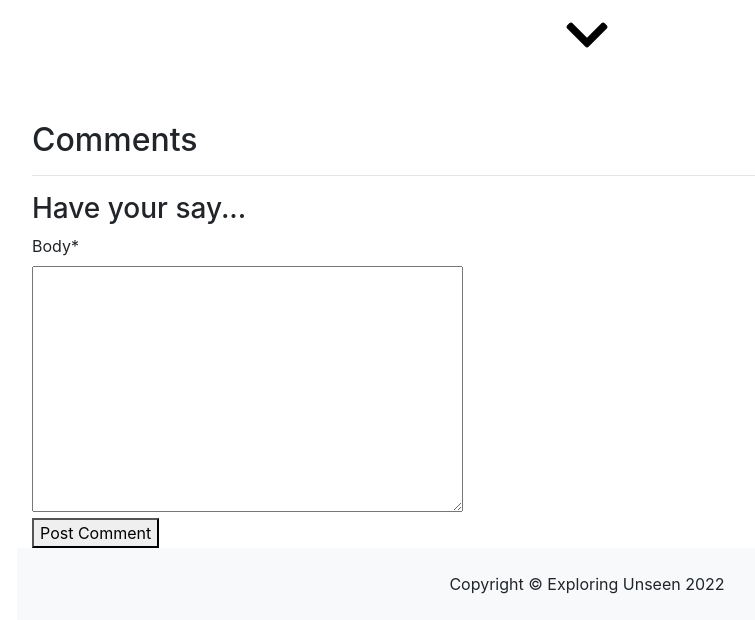
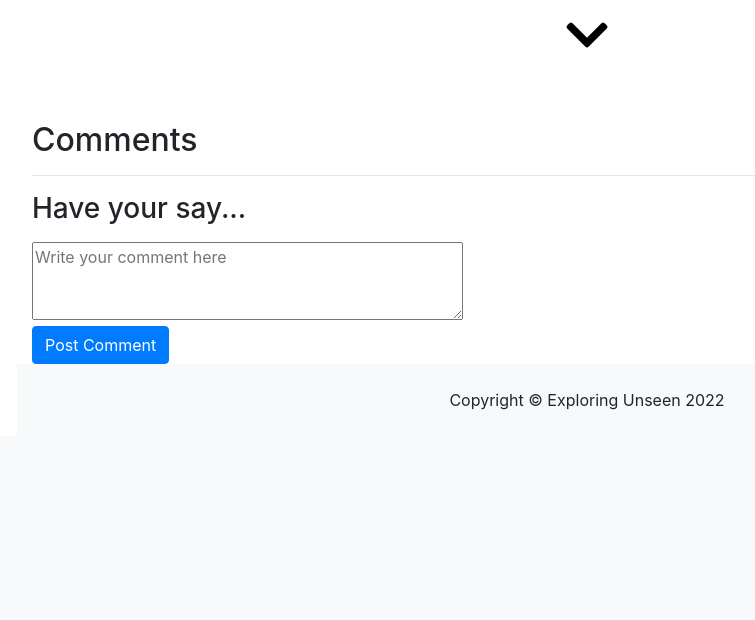
Before and after one commit to Code-Institute-Submissions/bens6477-exploring-unseen-blog_DecResub, a Django app: a page that uses templates/article_detail.html in a window 1280 px wide. Shown: the part 1166-1786 px from the top of the page, without its empty margins (53-808 px from the left). After the commit the page ends 1576 px from the top, so only its background shows below. Run offline with Django 3.2, Linux system fonts and the light colour scheme; a user stored in the database is signed in; data comes from the database, SQL or seed files in the repository; both versions use the stored data as it was after the commit; data that the repository does not hold is empty; some libraries are stand-ins or nearby versions.

Commit message:
Updated styling of comment box

```diff
--- a/templates/article_detail.html
+++ b/templates/article_detail.html
@@ -95,17 +95,20 @@
             <div class="row">
                 <div class="col-12">
                     {% if commented %}
-                    <div role="alert">
-                        Your comment is awaiting approval
+                    <div class="mt-3 mb-3" role="alert">
+                        Your comment is awaiting approval.
                     </div>
                     {% else %}
-
                         {% if user.is_authenticated %}
                         <h3>Have your say...</h3>
                         <form method="post">
-                        {{ comment_form | crispy }}
+                            <div id="div_id_body" class="control-group mt-3">
+                                <div class="controls">
+                                    <textarea name="body" cols="40" rows="3" class="textarea" required id="id_body" placeholder="Write your comment here"></textarea>
+                                </div>
+                            </div>
                             {% csrf_token %}
-                        <button type="submit">Post Comment</button>
+                            <button class="btn btn-primary content-width mx-auto" type="submit">Post Comment</button>
                         </form>
                         {% endif %}
                     {% endif %}
```
Also changed, not shown: db.sqlite3. Lines whose indentation alone changed are shown as unchanged.
